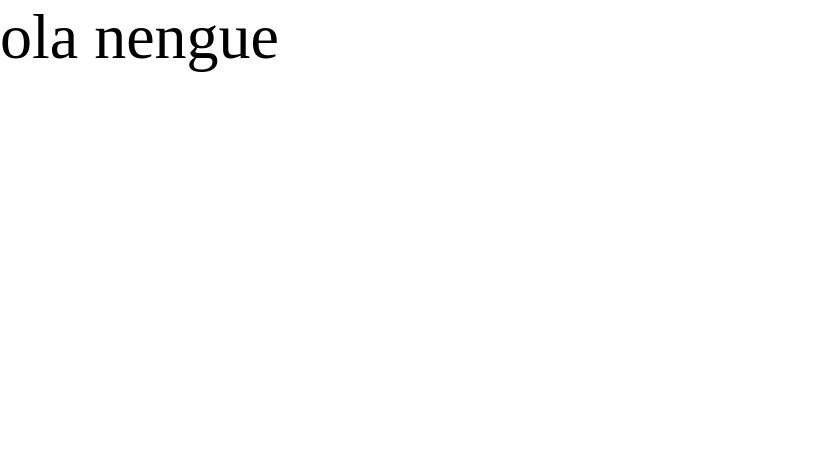
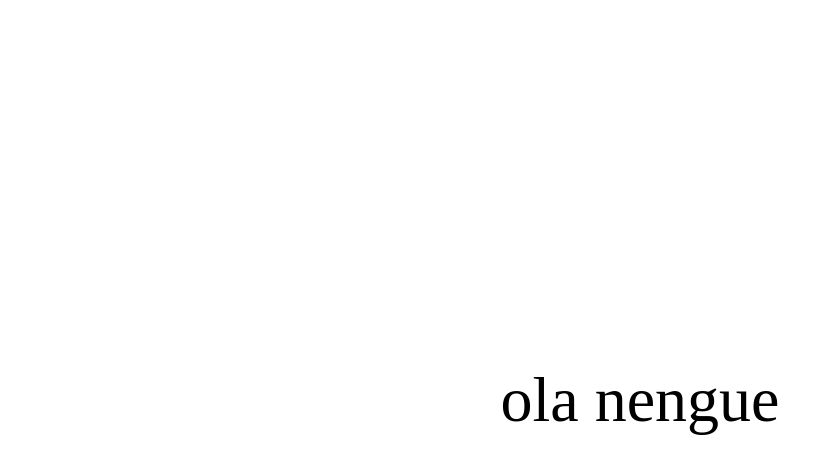
Before and after one commit to Lucashc10/ola-nengue, a plain HTML site: page index.html in a window 1280 px wide. Shown: the whole page, without its empty margins (0-839 px from the left). Drawn offline with Linux system fonts and the light colour scheme.

Commit message:
Update styles.css

```diff
--- a/styles.css
+++ b/styles.css
@@ -1,4 +1,3 @@
-<div class="center">
 .center{
   width: 100%;
   height: 100%;
```
